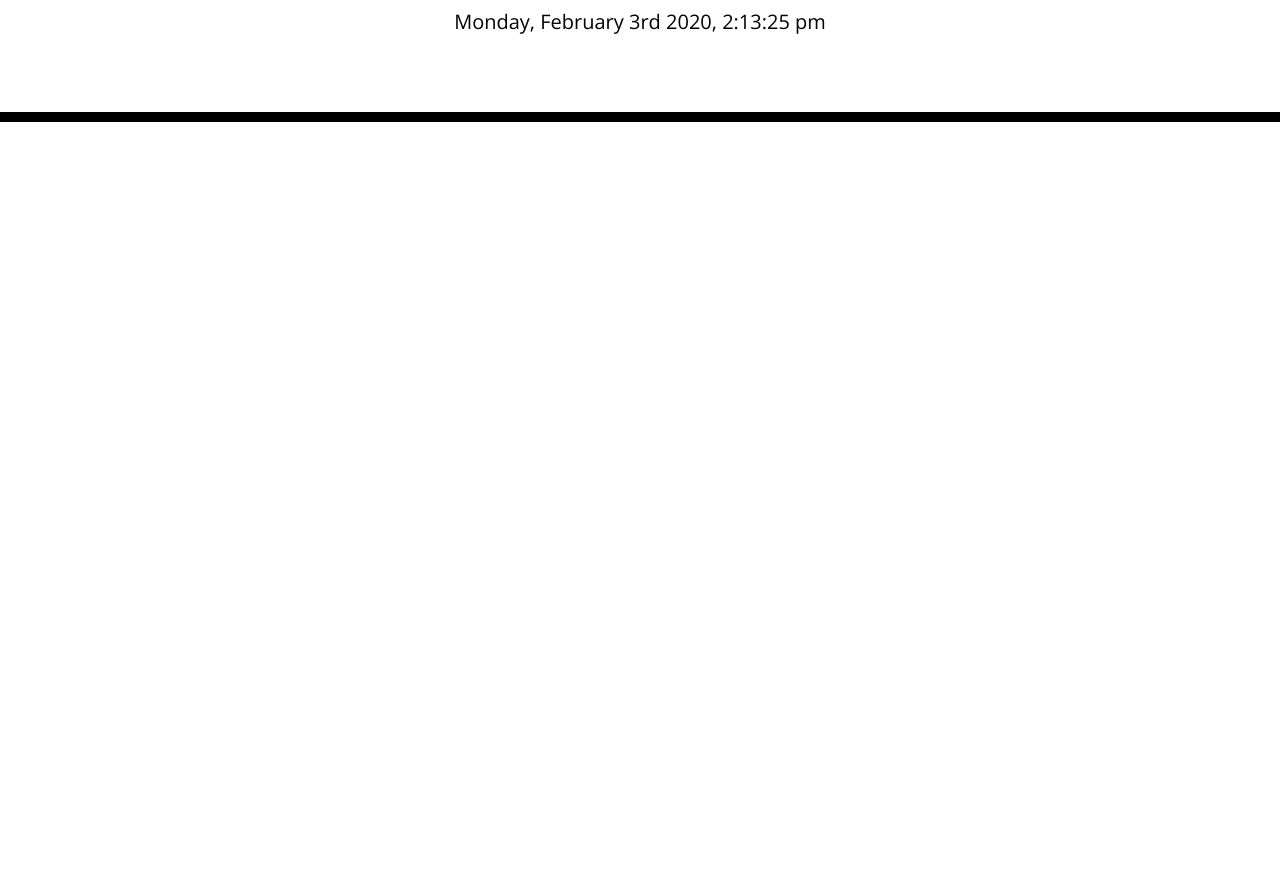
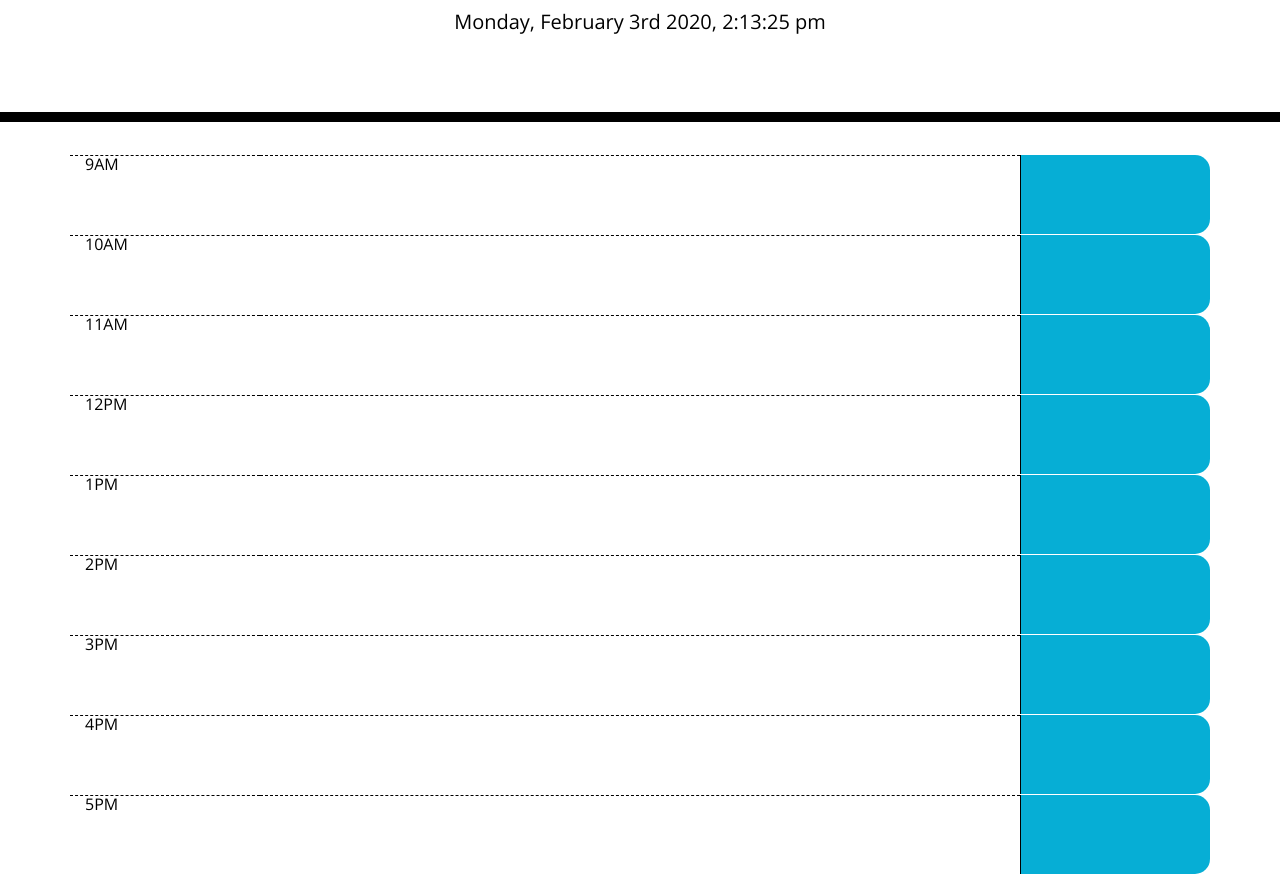
Before and after one commit to ArleneSanchez004/daily-task-organizer, a plain HTML site: page develop/index.html in a window 1280 px wide. Shown: the part 182-1056 px from the top of the page. Before the commit the page ends 800 px from the top, so only its background shows below. Drawn offline with nearby package versions, Linux system fonts and the light colour scheme.

Commit message:
time blocks created

```diff
--- a/develop/index.html
+++ b/develop/index.html
@@ -1,23 +1,14 @@
 <!DOCTYPE html>
 <html lang="en">
+
 <head>
-    <meta charset="UTF-8" />
+  <meta crset="UTF-8" />
   <meta name="viewport" content="width=device-width, initial-scale=1.0" />
   <meta http-equiv="X-UA-Compatible" content="ie=edge" />
-    <link
-      rel="stylesheet"
-      href="https://stackpath.bootstrapcdn.com/bootstrap/4.3.1/css/bootstrap.min.css"
-    />
-    <link
-      rel="stylesheet"
-      href="https://use.fontawesome.com/releases/v5.8.1/css/all.css"
-      integrity="sha384-50oBUHEmvpQ+1lW4y57PTFmhCaXp0ML5d60M1M7uH2+nqUivzIebhndOJK28anvf"
-      crossorigin="anonymous"
-    />
-    <link
-      href="https://fonts.googleapis.com/css?family=Open+Sans&display=swap"
-      rel="stylesheet"
-    />
+  <link rel="stylesheet" href="https://stackpath.bootstrapcdn.com/bootstrap/4.3.1/css/bootstrap.min.css" />
+  <link rel="stylesheet" href="https://use.fontawesome.com/releases/v5.8.1/css/all.css"
+    integrity="s384-50oBUHEmvpQ+1lW4y57PTFmhCaXp0ML5d60M1M7uH2+nqUivzIebhndOJK28anvf" crossorigin="anonymous" />
+  <link href="https://fonts.googleapis.com/css?family=Open+Sans&display=swap" rel="stylesheet" />
   <link rel="stylesheet" href="style.css" />
   <title>Work Day Scheduler</title>
 </head>
@@ -30,10 +21,56 @@
   </header>
   <div class="container">
     <!-- Timeblocks go here -->
+    <div class="row">
+      <div class="hourBlock hour col-sm-2">9AM</div>
+      <div class="taskBlock hour col-sm-8"></div>
+      <div class="saveBlock saveBtn col-sm-2"></div>
+    </div>
+    <div class="row">
+      <div class="hourBlock hour col-sm-2">10AM</div>
+      <div class="taskBlock hour col-sm-8"></div>
+      <div class="saveBlock saveBtn col-sm-2"></div>
+    </div>
+    <div class="row">
+      <div class="hourBlock hour col-sm-2">11AM</div>
+      <div class="taskBlock hour col-sm-8"></div>
+      <div class="saveBlock saveBtn col-sm-2"></div>
+    </div>
+    <div class="row">
+      <div class="hourBlock hour col-sm-2">12PM</div>
+      <div class="taskBlock hour col-sm-8"></div>
+      <div class="saveBlock saveBtn col-sm-2"></div>
+    </div>
+    <div class="row">
+      <div class="hourBlock hour col-sm-2">1PM</div>
+      <div class="taskBlock hour col-sm-8"></div>
+      <div class="saveBlock saveBtn col-sm-2"></div>
+    </div>
+    <div class="row">
+      <div class="hourBlock hour col-sm-2">2PM</div>
+      <div class="taskBlock hour col-sm-8"></div>
+      <div class="saveBlock saveBtn col-sm-2"></div>
+    </div>
+    <div class="row">
+      <div class="hourBlock hour col-sm-2">3PM</div>
+      <div class="taskBlock hour col-sm-8"></div>
+      <div class="saveBlock saveBtn col-sm-2"></div>
+    </div>
+    <div class="row">
+      <div class="hourBlock hour col-sm-2">4PM</div>
+      <div class="taskBlock hour col-sm-8"></div>
+      <div class="saveBlock saveBtn col-sm-2"></div>
+    </div>
+    <div class="row">
+      <div class="hourBlock hour col-sm-2">5PM</div>
+      <div class="taskBlock hour col-sm-8"></div>
+      <div class="saveBlock saveBtn col-sm-2"></div>
+    </div>
   </div>
 
   <script src="https://code.jquery.com/jquery-3.4.1.min.js"></script>
   <script src="https://cdnjs.cloudflare.com/ajax/libs/moment.js/2.24.0/moment.min.js"></script>
   <script src="script.js"></script>
 </body>
+
 </html>
--- a/develop/script.js
+++ b/develop/script.js
@@ -1,5 +1,3 @@
 var currentDay = document.getElementById("currentDay");
 currentDay.textContent = moment().format("dddd, MMMM Do YYYY, h:mm:ss a");
-console.log(currentDay);
-//moment(testDate).format('MM/DD/YYYY');
-//
+console.log(currentDay)
```
Lines whose indentation alone changed are shown as unchanged.
